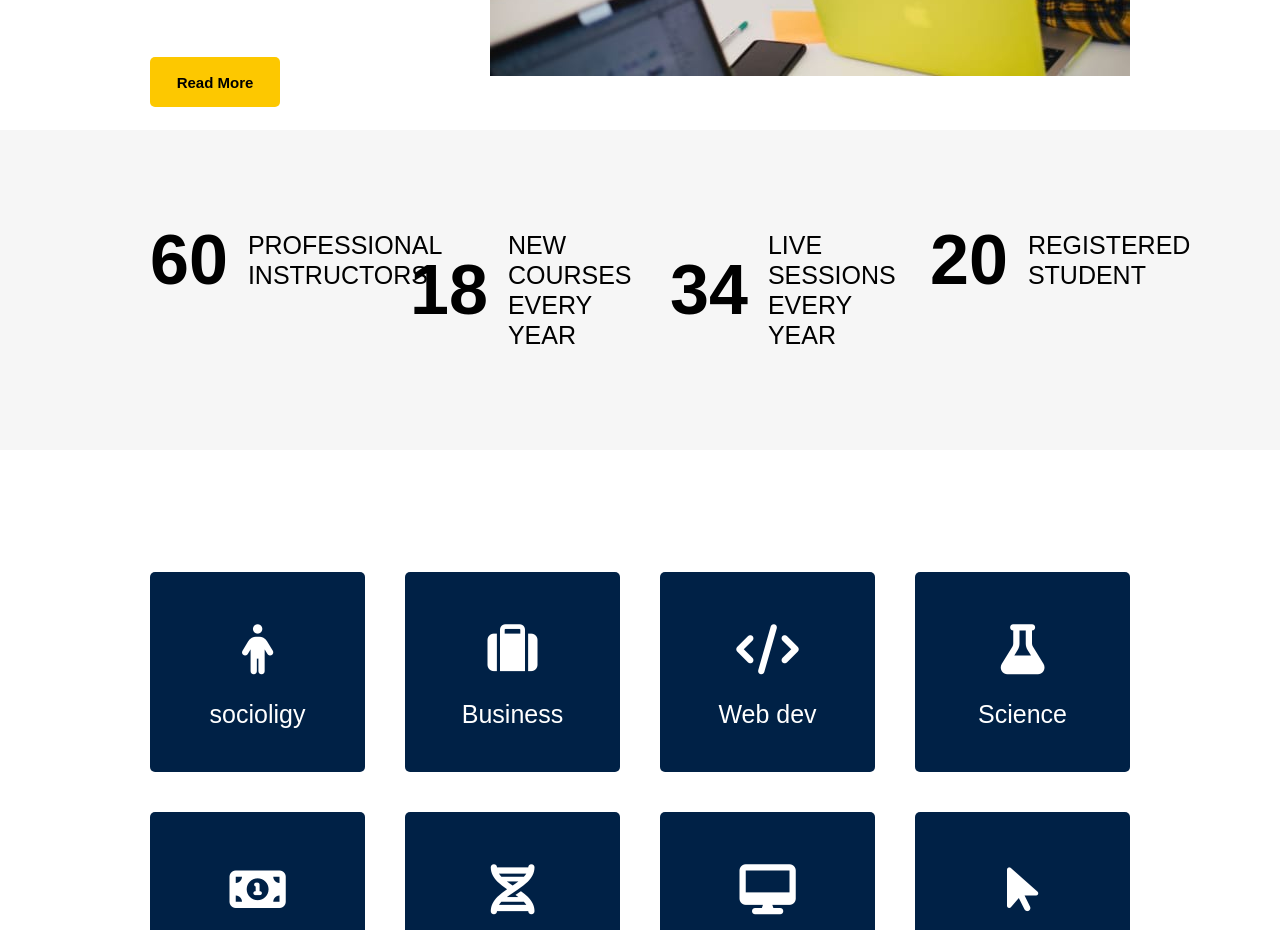
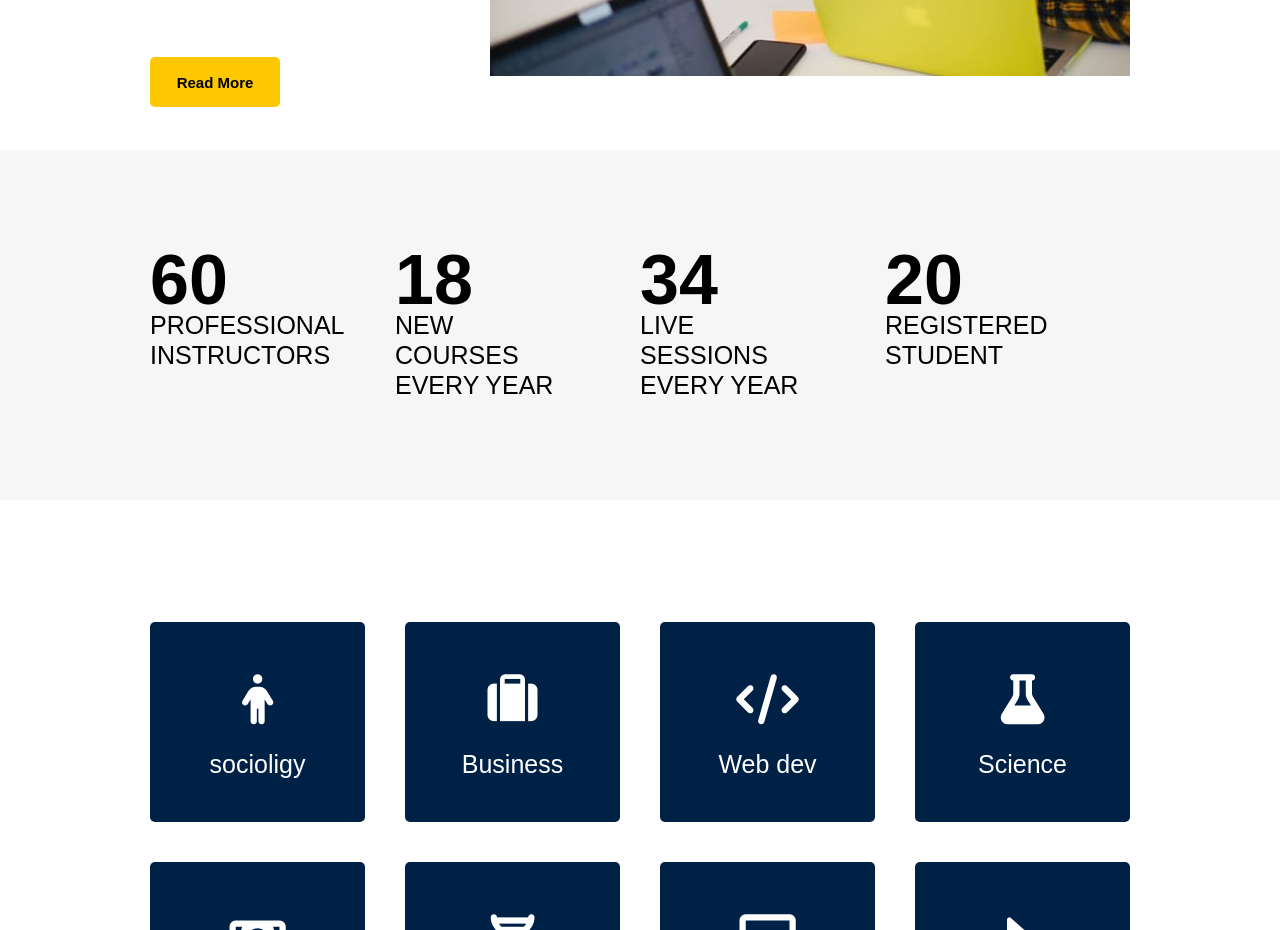
Before and after one commit to tuanmcwar/Tuan_BaitapCSSMASTERY_BC32E, a plain HTML site: page index.html in a window 1280 px wide. Shown: the part 1346-2276 px from the top of the page. Drawn offline with Linux system fonts and the light colour scheme.

Commit message:
editcontent

```diff
--- a/assets/css/style.css
+++ b/assets/css/style.css
@@ -112,9 +112,9 @@
                                                     display: inline-block;
                                                     width: 100%;
                                                     background-color: #f6f6f6;
+                                                    margin-top: 20px;
                                                 }
-
-                                                .content__achievement--list {
+                                                /* .content__achievement--list {
                                                     margin: 0 120px;
                                                 }
 
@@ -141,6 +141,39 @@
                                                     margin: auto 0;
                                                     text-transform: uppercase;
                                                     line-height: 30px;
+                                                }
+                                                 */
+
+                                                .content__achievement--list {
+                                                    margin: 0 150px;
+                                                }
+
+                                                .content__achievement--item {
+                                                    float: left;
+                                                    width: 25%;
+                                                    padding: 100px 0;
+                                                }
+
+                                                .content__achievement--item-content {
+                                                    width: 100%;
+                                                }
+
+                                                .content__achievement--item-num {
+                                                    font-size: 70px;
+                                                    font-weight: bold;
+                                                    line-height: 60px;
+                                                    float: left;
+                                                    margin-right: 15px;
+                                                }
+
+                                                .content__achievement--item-text {
+                                                    float: left;
+                                                    font-size: 25px;
+                                                    margin: auto 0;
+                                                    text-transform: uppercase;
+                                                    line-height: 30px;
+                                                    max-width: 70%;
+                                                    font-weight: 400;
                                                 }
 
                                                 .content__job {
```
